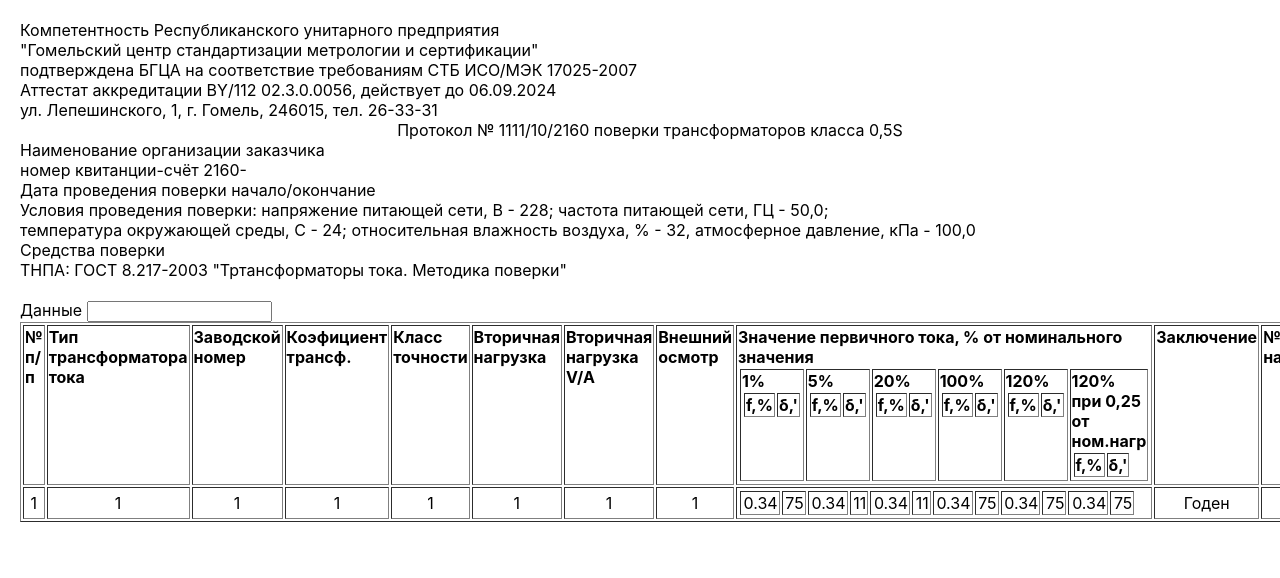
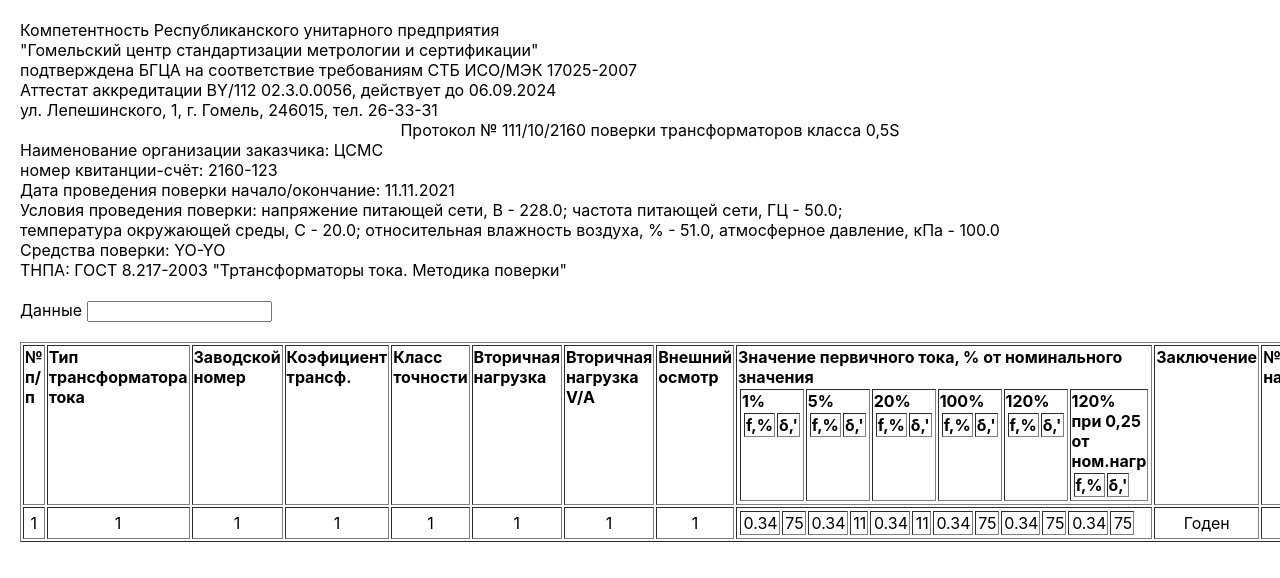
Before and after one commit to Roman160784/report, a React (Create React App) app: page / in a window 1280 px wide. Shown: the top 578 px of the page. Built offline with nearby package versions, Linux system fonts and the light colour scheme.

Commit message:
finished header

```diff
--- a/src/common/input/editableSpan.tsx
+++ b/src/common/input/editableSpan.tsx
@@ -29,14 +29,14 @@ export const EditableSpan = ({ title, changeTitle, ...props }: EditableSpanProps
     }
 
     return (
-        <div>
+        <>
             {mode
                 ? <input type="text" value={value} onChange={onChangeHandler}
                          onBlur={onBlurHandler} autoFocus  className={classes.inputName}/>
                 : <span onDoubleClick={() => {setMode(true)}}>{title}</span>}
             {error && <div className={classes.error}>{error}</div>}
-            <div className={classes.inputClick}>Кликни дважды для изменения названия</div>
-        </div>
+            {/* <div className={classes.inputClick}>Кликни дважды для изменения названия</div> */}
+        </>
 
     )
 
--- a/src/main/report/report.tsx
+++ b/src/main/report/report.tsx
@@ -1,6 +1,7 @@
 
 import React from 'react';
 import { DataInput } from '../../common/input/dataInput';
+import { EditableSpan } from '../../common/input/editableSpan';
 import { TransformersData } from '../transformersData/transformersData';
 import classes from './report.module.css'
 
@@ -10,6 +11,48 @@ export const Report = () => {
         console.log(data);
 
     }
+
+    const reportNumberHandler = (reportNumber: string) => {
+        console.log(reportNumber);
+    }
+
+    const custumerHandler = (custumer: string) => {
+        console.log(custumer);
+    }
+
+    const receiptHandler = (receipt: string) => {
+        console.log(receipt);
+    }
+
+    const dateHandler = (date: string) => {
+        console.log(date);
+    }
+
+    const voltageHandler = (volt: string) => {
+        console.log(volt);
+    }
+
+    const hzHandler = (hz: string) => {
+        console.log(hz);
+    }
+
+    const temperatureHandler = (temperature: string) => {
+        console.log(temperature);
+    }
+
+    const wetHandler = (wet: string) => {
+        console.log(wet);
+    }
+
+    const kPaHandler = (kPa: string) => {
+        console.log(kPa);
+    }
+
+    const standatrsHandler = (standatrs: string) => {
+        console.log(standatrs);
+    }
+
+
 
 
     return (
@@ -26,24 +69,27 @@ export const Report = () => {
                 ул. Лепешинского, 1, г. Гомель, 246015, тел. 26-33-31
             </div>
             <div className={classes.reportNumber}>
-                Протокол № 1111/10/2160 поверки трансформаторов класса 0,5S
+                Протокол № <EditableSpan title={'111'} changeTitle={reportNumberHandler}/>/10/2160 поверки трансформаторов класса 0,5S
                 </div>
                 <div>
-                   Наименование организации заказчика
+                   Наименование организации заказчика: <EditableSpan title={'ЦСМС'} changeTitle={custumerHandler}/>
                 </div>
                 <div>
-                    номер квитанции-счёт 2160-
+                    номер квитанции-счёт: 2160-<EditableSpan title={'123'} changeTitle={receiptHandler}/>
                 </div>
                 <div>
-                    Дата проведения поверки начало/окончание
+                    Дата проведения поверки начало/окончание: <EditableSpan title={'11.11.2021'} changeTitle={dateHandler}/>
                 </div>
             <div>
-            Условия проведения поверки: напряжение питающей сети, В - 228; частота питающей сети, ГЦ - 50,0;
+            Условия проведения поверки: напряжение питающей сети, В - <EditableSpan title={'228.0'} changeTitle={voltageHandler}/>;
+            частота питающей сети, ГЦ - <EditableSpan title={'50.0'} changeTitle={hzHandler}/>;
             <br />
-            температура окружающей среды, С - 24; относительная влажность воздуха, % - 32, атмосферное давление, кПа - 100,0
+            температура окружающей среды, С - <EditableSpan title={'20.0'} changeTitle={temperatureHandler}/>;
+             относительная влажность воздуха, % - <EditableSpan title={'51.0'} changeTitle={wetHandler}/>,
+              атмосферное давление, кПа - <EditableSpan title={'100.0'} changeTitle={kPaHandler}/>
             </div>
             <div>
-                Средства поверки
+                Средства поверки: <EditableSpan title={'YO-YO'} changeTitle={standatrsHandler}/>
             </div>
             <div>
                 ТНПА: ГОСТ 8.217-2003 "Тртансформаторы тока. Методика поверки"
@@ -53,6 +99,7 @@ export const Report = () => {
            Данные <DataInput setData={ seveData}   />
             <br />
             </div>
+            <br />
             <div>
                 <TransformersData/>
             </div>
--- a/src/redux/HeaderReducer.ts
+++ b/src/redux/HeaderReducer.ts
@@ -1,10 +1,29 @@
 export type HeaderReducerType = {
     custumer: string
+    reportNumber: string
+    receipt: string
+    date: string
+    voltage: string
+    hz: string
+    temperature: string
+    wet: string
+    kPa: string
+    standarts: string
 
 }
 
 const initialStateHeader: HeaderReducerType = {
-    custumer: ''
+    custumer: '',
+    reportNumber: '1111',
+    receipt: '123',
+    date: '11.11.2021',
+    voltage: '228.0',
+    hz: '50',
+    temperature: '20.4',
+    wet: '53.0',
+    kPa: '100',
+    standarts: 'YO-YO'
+
 }
 
 export const HeaderReducer = (state: HeaderReducerType = initialStateHeader, action: MainActionType): HeaderReducerType => {
```
